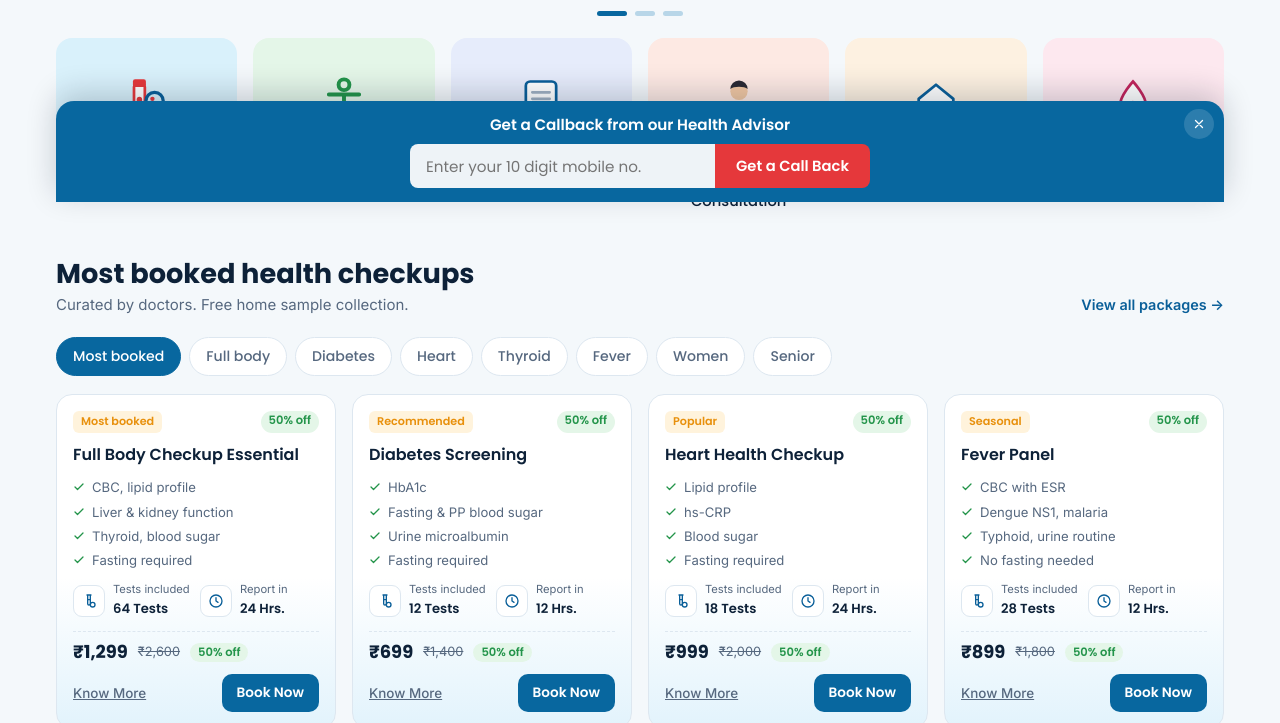
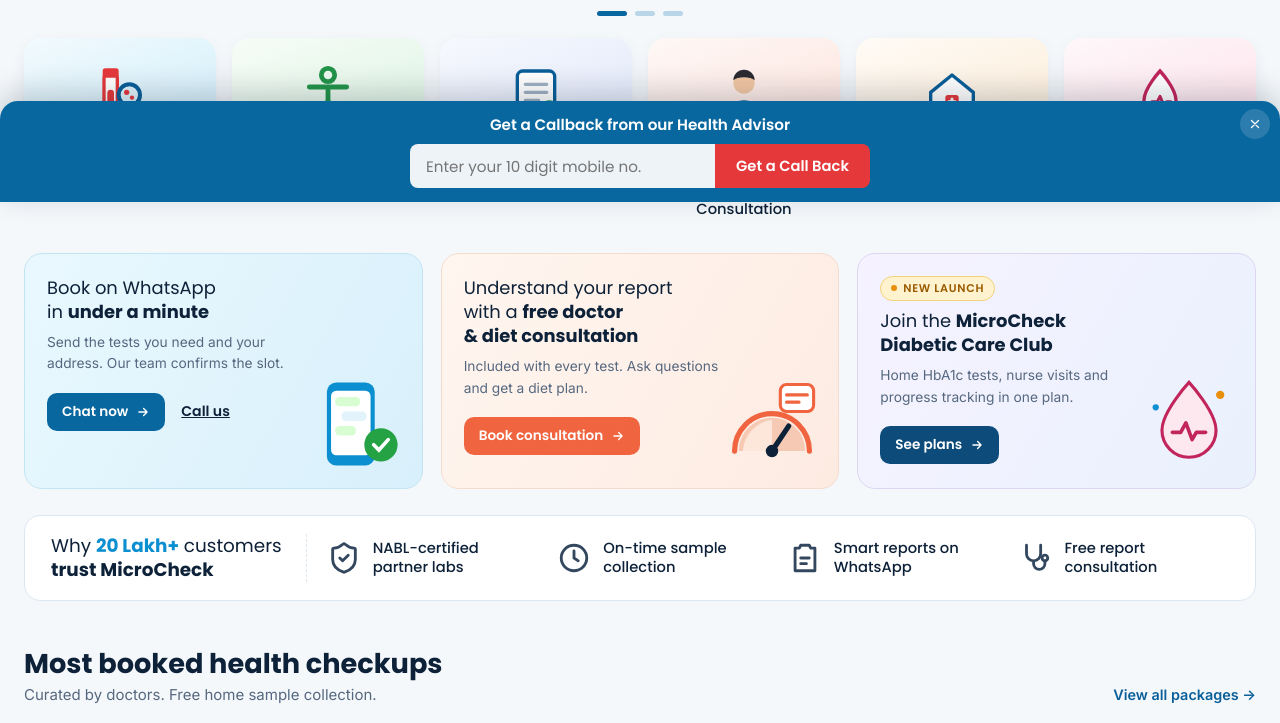
Before and after one commit to mack9048/microcheck, a plain HTML site: page index.html in a window 1280 px wide. Shown: the part 598-1321 px from the top of the page. Drawn offline with Linux system fonts and the light colour scheme.

Commit message:
Light theme only, wider layout, Healthians-style pastel cards
Removes the automatic dark mode, widens the content column to 1520px,
gives package cards and tiles soft pastel gradients, and adds a promo
card row and a trust strip below the service tiles.

Co-Authored-By: Claude Opus 5.5 <noreply@anthropic.com>
Claude-Session: https://claude.ai/code/session_01WXiVY8k7bqnPPiDFMFDc8h

```diff
--- a/index.html
+++ b/index.html
@@ -11,7 +11,7 @@
 <link rel="preconnect" href="https://fonts.gstatic.com" crossorigin>
 <link rel="stylesheet" href="https://fonts.googleapis.com/css2?family=Poppins:wght@400;500;600;700;800&family=Inter:wght@400;500;600&display=swap">
 <style>
-/* Layout: Healthians-style diagnostics store. Header (location, login, support) -> blue category bar with mega menus -> offer banner with built-in search -> service tiles -> concern grid -> package shelf + cart -> trust, process, club, FAQ. Fixed callback bar at the bottom. 1200px column. */
+/* Layout: Healthians-style diagnostics store. Header (location, login, support) -> blue category bar with mega menus -> offer banner with built-in search -> service tiles -> concern grid -> package shelf + cart -> trust, process, club, FAQ. Fixed callback bar at the bottom. 1520px column, light theme only. */
 :root {
   --bg: #f4f8fb;
   --surface: #ffffff;
@@ -33,25 +33,9 @@
   --shadow: 0 1px 2px rgba(13,33,56,.05), 0 8px 24px rgba(13,33,56,.08);
   --font-head: "Poppins", "Segoe UI", system-ui, sans-serif;
   --font-body: "Inter", "Segoe UI", system-ui, -apple-system, sans-serif;
-  --max: 1200px;
+  --max: 1520px;
+  color-scheme: light;
 }
-@media (prefers-color-scheme: dark) {
-  :root:not([data-theme="light"]) {
-    --bg: #08131f; --surface: #0f1f31; --surface-2: #152b43; --ink: #e6eef7; --ink-2: #9db0c5; --line: #20374f;
-    --brand: #2fa8e4; --brand-deep: #0b6fa8; --brand-ink: #7cc9f2; --brand-soft: #10324d;
-    --green: #5ccf6a; --green-bright: #5ccf6a; --green-soft: #12301c; --amber: #ffc04d; --amber-soft: #3a2c0c;
-    --shadow: 0 1px 2px rgba(0,0,0,.3), 0 8px 24px rgba(0,0,0,.35);
-    color-scheme: dark;
-  }
-}
-:root[data-theme="dark"] {
-  --bg: #08131f; --surface: #0f1f31; --surface-2: #152b43; --ink: #e6eef7; --ink-2: #9db0c5; --line: #20374f;
-  --brand: #2fa8e4; --brand-deep: #0b6fa8; --brand-ink: #7cc9f2; --brand-soft: #10324d;
-  --green: #5ccf6a; --green-bright: #5ccf6a; --green-soft: #12301c; --amber: #ffc04d; --amber-soft: #3a2c0c;
-  --shadow: 0 1px 2px rgba(0,0,0,.3), 0 8px 24px rgba(0,0,0,.35);
-  color-scheme: dark;
-}
-
 *, *::before, *::after { box-sizing: border-box; }
 [hidden] { display: none !important; }
 html { scroll-behavior: smooth; }
@@ -123,7 +107,7 @@ body::before { content: ""; position: fixed; inset: 0 0 auto; height: env(safe-a
 /* Shared package facts */
 .facts { display: grid; grid-template-columns: 1fr 1fr; gap: 8px; }
 .fact { display: flex; gap: 8px; align-items: center; }
-.fact i { width: 32px; height: 32px; border-radius: 9px; background: var(--surface); border: 1px solid var(--line); display: grid; place-items: center; color: var(--brand-ink); font-style: normal; flex: none; }
+.fact i { width: 32px; height: 32px; border-radius: 9px; background: #ffffff; border: 1px solid var(--line); display: grid; place-items: center; color: var(--brand-ink); font-style: normal; flex: none; }
 .fact small { display: block; font-size: .7rem; color: var(--ink-2); line-height: 1.2; }
 .fact b { font: 600 .82rem/1.3 var(--font-head); }
 .priceline { display: flex; align-items: center; gap: 10px; padding-top: 10px; border-top: 1px dashed var(--line); flex-wrap: wrap; }
@@ -192,16 +176,34 @@ body::before { content: ""; position: fixed; inset: 0 0 auto; height: env(safe-a
 /* Service tiles */
 .tiles { display: grid; grid-template-columns: repeat(6, minmax(0, 1fr)); align-items: start; gap: 16px; padding-top: 22px; }
 .tile { display: grid; gap: 10px; text-align: center; text-decoration: none; background: none; border: 0; padding: 0; cursor: pointer; }
-.tile-box { position: relative; aspect-ratio: 1.45; border-radius: 16px; background: var(--t-bg); display: grid; place-items: center; transition: transform .2s; }
+.tile-box { position: relative; aspect-ratio: 1.45; border-radius: 18px; background: linear-gradient(160deg, #ffffff -30%, var(--t-bg) 60%); box-shadow: 0 6px 16px rgba(13,33,56,.06); display: grid; place-items: center; transition: transform .2s; }
 .tile:hover .tile-box { transform: translateY(-3px); }
-.tile-box svg { width: 52px; height: 52px; color: var(--t-fg); }
+.tile-box svg { width: 64px; height: 64px; margin-bottom: 18px; color: var(--t-fg); }
 .tile-box img { height: 70%; width: auto; }
-.tile-badge { position: absolute; left: 10px; right: 10px; bottom: 8px; background: rgba(255,255,255,.9); color: #0a5f99; border-radius: 999px; padding: 4px; font: 500 .78rem var(--font-head); }
+.tile-badge { position: absolute; left: 10px; right: 10px; bottom: 8px; background: rgba(255,255,255,.75); color: #08679f; border-radius: 999px; padding: 4px; font: 500 .8rem var(--font-head); }
 .tile-name { font: 500 .92rem/1.3 var(--font-head); }
+
+/* Promo cards (Healthians style) */
+.promos { display: grid; grid-template-columns: repeat(3, minmax(0, 1fr)); gap: 18px; padding-top: 34px; }
+.promo { position: relative; overflow: hidden; border-radius: 18px; padding: 22px 22px 24px; border: 1px solid var(--p-line); background: var(--p-bg); display: grid; gap: 8px; align-content: start; min-height: 190px; }
+.promo .pill { width: fit-content; display: inline-flex; align-items: center; gap: 6px; font: 600 .7rem/1 var(--font-head); letter-spacing: .06em; text-transform: uppercase; color: #9a5b00; background: #fff3cf; border: 1px solid #f3d27a; padding: 6px 10px; border-radius: 999px; }
+.promo .pill::before { content: ""; width: 6px; height: 6px; border-radius: 50%; background: #e8900c; }
+.promo h3 { font: 400 1.12rem/1.35 var(--font-head); max-width: 20ch; }
+.promo h3 b { font-weight: 700; }
+.promo p { font-size: .86rem; color: var(--ink-2); max-width: 30ch; }
+.promo .acts { display: flex; align-items: center; gap: 16px; margin-top: 10px; position: relative; z-index: 1; }
+.promo .acts a.plain { font: 600 .88rem var(--font-head); text-decoration: underline; }
+.promo svg.art { position: absolute; right: 14px; bottom: 12px; width: 104px; height: 104px; }
+/* Trust strip */
+.trustbar { margin-top: 26px; display: grid; grid-template-columns: auto repeat(4, minmax(0, 1fr)); align-items: center; gap: 20px; padding: 18px 26px; border: 1px solid var(--line); border-radius: 16px; background: #ffffff; }
+.trustbar h3 { font: 400 1.15rem/1.3 var(--font-head); padding-right: 24px; border-right: 1px dashed var(--line); }
+.trustbar h3 b { font-weight: 700; } .trustbar h3 em { font-style: normal; font-weight: 700; color: var(--brand); }
+.tb { display: flex; gap: 12px; align-items: center; font: 500 .92rem/1.3 var(--font-head); }
+.tb svg { width: 34px; height: 34px; color: #33475f; flex: none; }
 
 /* Concerns */
 .concerns { display: grid; grid-template-columns: repeat(6, 1fr); gap: 12px; }
-.concern { display: grid; justify-items: center; gap: 10px; padding: 16px 8px; background: var(--surface); border: 1px solid var(--line); border-radius: 16px; text-align: center; cursor: pointer; font: 500 .88rem/1.25 var(--font-head); transition: border-color .2s, transform .2s; }
+.concern { display: grid; justify-items: center; gap: 10px; padding: 16px 8px; background: linear-gradient(180deg, #ffffff, #f5f9fc); border: 1px solid var(--line); border-radius: 16px; text-align: center; cursor: pointer; font: 500 .88rem/1.25 var(--font-head); transition: border-color .2s, transform .2s; }
 .concern:hover { border-color: var(--brand); transform: translateY(-2px); }
 .concern i { width: 58px; height: 58px; border-radius: 50%; display: grid; place-items: center; font-style: normal; background: var(--c-bg); color: var(--c-fg); }
 .concern img { width: 40px; height: 40px; object-fit: contain; }
@@ -212,7 +214,11 @@ body::before { content: ""; position: fixed; inset: 0 0 auto; height: env(safe-a
 .tab { white-space: nowrap; padding: 8px 16px; border-radius: 999px; border: 1px solid var(--line); background: var(--surface); cursor: pointer; font: 500 .88rem var(--font-head); color: var(--ink-2); }
 .tab[aria-pressed="true"] { background: var(--brand-deep); color: #fff; border-color: var(--brand-deep); }
 .shelf { display: grid; grid-template-columns: repeat(4, 1fr); gap: 16px; }
-.pkg { background: var(--surface); border: 1px solid var(--line); border-radius: 16px; padding: 16px; display: grid; grid-template-rows: auto auto 1fr auto auto; gap: 12px; min-width: 0; background-image: linear-gradient(180deg, var(--surface) 55%, var(--brand-soft)); transition: box-shadow .2s; }
+.pkg { border: 1px solid #d3e9f5; border-radius: 18px; padding: 18px; display: grid; grid-template-rows: auto auto 1fr auto auto; gap: 12px; min-width: 0; background: linear-gradient(160deg, #ffffff 0%, #f3fafe 45%, #e2f3fc 100%); box-shadow: 0 2px 10px rgba(11,143,208,.06); transition: box-shadow .2s, transform .2s; }
+.pkg:nth-child(4n+2) { background: linear-gradient(160deg, #ffffff 0%, #f4fbf5 45%, #e4f6e8 100%); border-color: #d2ecd8; }
+.pkg:nth-child(4n+3) { background: linear-gradient(160deg, #ffffff 0%, #fff8f3 45%, #fdeee5 100%); border-color: #f6e0d2; }
+.pkg:nth-child(4n+4) { background: linear-gradient(160deg, #ffffff 0%, #f8f5ff 45%, #eee8fd 100%); border-color: #e2dbf7; }
+.pkg:hover { transform: translateY(-2px); }
 .pkg:hover { box-shadow: var(--shadow); }
 .pkg-top { display: flex; justify-content: space-between; gap: 8px; min-height: 22px; }
 .tag { font: 600 .7rem/1 var(--font-head); padding: 5px 8px; border-radius: 6px; background: var(--amber-soft); color: var(--amber); }
@@ -370,6 +376,9 @@ footer a { text-decoration: none; } footer a:hover { color: #fff; }
   .shelf { grid-template-columns: repeat(3, 1fr); }
   .steps { grid-template-columns: repeat(3, 1fr); }
   .tiles, .concerns { grid-template-columns: repeat(3, minmax(0, 1fr)); }
+  .promos { grid-template-columns: 1fr; }
+  .trustbar { grid-template-columns: repeat(2, minmax(0, 1fr)); }
+  .trustbar h3 { grid-column: 1 / -1; border-right: 0; padding-right: 0; }
   .f-grid { grid-template-columns: 1fr 1fr 1fr; }
   .f-brand { grid-column: 1 / -1; }
   .corp, .corp + .divider { display: none; }
@@ -582,6 +591,36 @@ footer a { text-decoration: none; } footer a:hover { color: #fff; }
       <a class="tile" href="#club"><span class="tile-box" style="--t-bg:#fde8ef"><svg><use href="#t-club"/></svg><span class="tile-badge">New</span></span><span class="tile-name">Diabetic Care Club</span></a>
     </div>
     <input type="file" id="rx" accept="image/*,.pdf" hidden>
+
+    <div class="promos">
+      <div class="promo" style="--p-bg:linear-gradient(120deg,#e9f8fe,#d8f0fb);--p-line:#c3e4f4">
+        <h3>Book on WhatsApp in <b>under a minute</b></h3>
+        <p>Send the tests you need and your address. Our team confirms the slot.</p>
+        <div class="acts"><a class="btn btn-brand btn-sm" href="https://wa.me/919020004000?text=Hi%20MicroCheck%2C%20I%20want%20to%20book%20a%20test" target="_blank" rel="noopener noreferrer">Chat now <svg width="14" height="14"><use href="#i-arrow"/></svg></a><a class="plain" href="tel:+919020004000">Call us</a></div>
+        <svg class="art" viewBox="0 0 100 100" aria-hidden="true"><rect x="22" y="10" width="46" height="80" rx="9" fill="#0b8fd0"/><rect x="26" y="18" width="38" height="62" rx="5" fill="#fff"/><rect x="30" y="24" width="24" height="9" rx="4" fill="#d9fdd3"/><rect x="36" y="38" width="24" height="9" rx="4" fill="#e2f3fc"/><rect x="30" y="52" width="20" height="9" rx="4" fill="#d9fdd3"/><circle cx="74" cy="70" r="16" fill="#25a244"/><path d="M67 70l5 5 9-10" stroke="#fff" stroke-width="3.5" fill="none" stroke-linecap="round"/></svg>
+      </div>
+      <div class="promo" style="--p-bg:linear-gradient(120deg,#fff6ef,#fdebe2);--p-line:#f6dccd">
+        <h3>Understand your report with a <b>free doctor &amp; diet consultation</b></h3>
+        <p>Included with every test. Ask questions and get a diet plan.</p>
+        <div class="acts"><a class="btn btn-coral btn-sm" href="https://wa.me/919020004000?text=I%20want%20a%20free%20doctor%20and%20diet%20consultation" target="_blank" rel="noopener noreferrer">Book consultation <svg width="14" height="14"><use href="#i-arrow"/></svg></a></div>
+        <svg class="art" viewBox="0 0 100 100" aria-hidden="true"><path d="M18 76a32 32 0 0 1 64 0" fill="#f6c9b4"/><path d="M50 76 22 76a32 32 0 0 1 28-30Z" fill="#fde6da"/><circle cx="50" cy="66" r="0"/><path d="M14 76a36 36 0 0 1 72 0" fill="none" stroke="#f0643f" stroke-width="5" stroke-linecap="round"/><path d="M50 76 66 52" stroke="#0d2138" stroke-width="5" stroke-linecap="round"/><circle cx="50" cy="76" r="6" fill="#0d2138"/><rect x="58" y="12" width="32" height="26" rx="6" fill="#fff" stroke="#f0643f" stroke-width="3"/><path d="M64 22h20M64 29h12" stroke="#f0643f" stroke-width="3" stroke-linecap="round"/></svg>
+      </div>
+      <div class="promo" style="--p-bg:linear-gradient(120deg,#f6f2ff,#e9f1fd);--p-line:#dcd6f3">
+        <span class="pill">New launch</span>
+        <h3>Join the <b>MicroCheck Diabetic Care Club</b></h3>
+        <p>Home HbA1c tests, nurse visits and progress tracking in one plan.</p>
+        <div class="acts"><a class="btn btn-sm" style="background:#0d4c7a;color:#fff" href="#club">See plans <svg width="14" height="14"><use href="#i-arrow"/></svg></a></div>
+        <svg class="art" viewBox="0 0 100 100" aria-hidden="true"><path d="M50 10s26 28 26 46a26 26 0 0 1-52 0c0-18 26-46 26-46Z" fill="#fde8ef" stroke="#c2255c" stroke-width="3"/><path d="M34 58h8l5-9 6 16 4-7h9" stroke="#c2255c" stroke-width="3.5" fill="none" stroke-linecap="round" stroke-linejoin="round"/><circle cx="80" cy="22" r="4" fill="#e8900c"/><circle cx="18" cy="34" r="3" fill="#0b8fd0"/></svg>
+      </div>
+    </div>
+
+    <div class="trustbar">
+      <h3>Why <em>20 Lakh+</em> customers<br><b>trust MicroCheck</b></h3>
+      <div class="tb"><svg viewBox="0 0 24 24"><use href="#i-shield"/></svg>NABL-certified<br>partner labs</div>
+      <div class="tb"><svg viewBox="0 0 24 24"><use href="#i-clock"/></svg>On-time sample<br>collection</div>
+      <div class="tb"><svg viewBox="0 0 24 24"><use href="#i-report"/></svg>Smart reports on<br>WhatsApp</div>
+      <div class="tb"><svg viewBox="0 0 24 24"><use href="#i-steth"/></svg>Free report<br>consultation</div>
+    </div>
   </div>
 </section>
 
```
